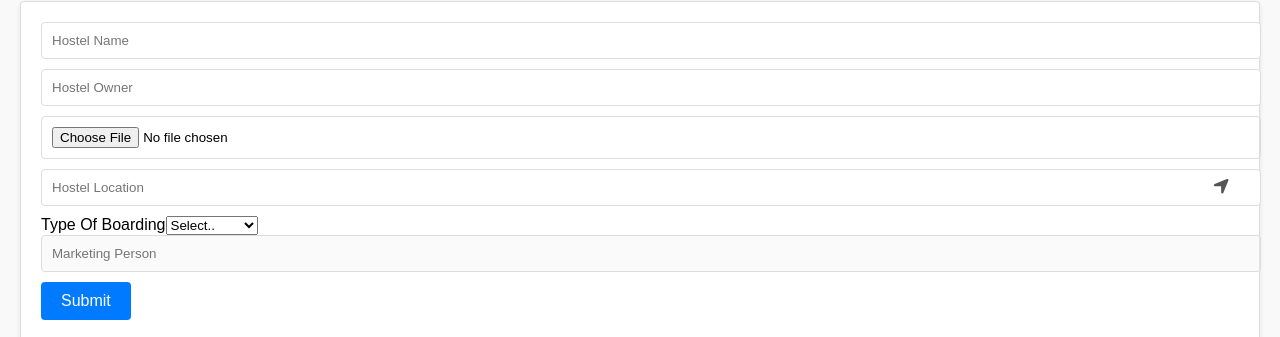
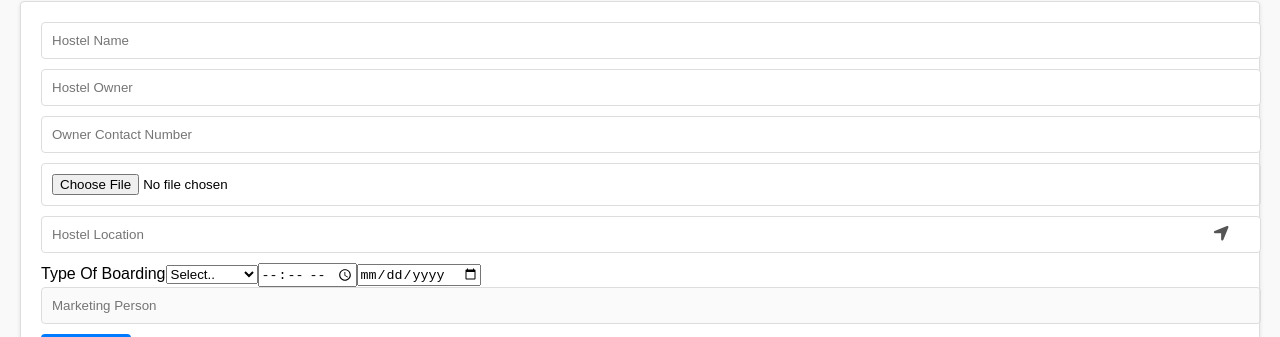
Before and after one commit to sirigiri-software-solutions/marketing, a React (Create React App) app: page /Dashboardpage in a window 1280 px wide. Both pictures are taken after a click on the button "Add Hostel". Shown: the part 141-478 px from the top of the page. Built offline with nearby package versions, Linux system fonts and the light colour scheme; no server answers; the database is empty.

Commit message:
new changes

```diff
--- a/src/Components/Dashboardpage.css
+++ b/src/Components/Dashboardpage.css
@@ -151,7 +151,8 @@ button:disabled {
 .error-text {
   color: red;
   font-size: 12px;
-  margin-bottom: 10px;
+  margin-bottom: 20px;
+  margin-top: 20px;
 }
 
 .hostel-list {
--- a/src/Components/Dashboardpage.jsx
+++ b/src/Components/Dashboardpage.jsx
@@ -1,4 +1,3 @@
-
 import React, { useState, useEffect } from 'react';
 import { getAuth } from "firebase/auth";
 import { ref, set, push, onValue } from "firebase/database";
@@ -10,9 +9,12 @@ const Dashboardpage = () => {
   const [formData, setFormData] = useState({
     hostelName: '',
     hostelOwner: '',
+    hostelOwnerContact: '',
     hostelImages: null,
     hostelLocation: '',
     boardingType: '',
+    boardingTime: '',
+    boardingDate: '',
     marketingPerson: '', // This will be populated from local storage
   });
 
@@ -70,13 +72,16 @@ const Dashboardpage = () => {
 
   const handleFormSubmit = async (e) => {
     e.preventDefault();
-    const { hostelName, hostelOwner, hostelImages, hostelLocation, boardingType, marketingPerson } = formData;
+    const { hostelName, hostelOwner, hostelOwnerContact, hostelImages, hostelLocation, boardingType, boardingTime, boardingDate, marketingPerson } = formData;
     let formErrors = {};
 
     if (!hostelName) formErrors.hostelName = "Hostel Name is required";
     if (!hostelOwner) formErrors.hostelOwner = "Hostel Owner is required";
+    if (!hostelOwnerContact) formErrors.hostelOwnerContact = "Contact Number is required";
     if (!hostelLocation) formErrors.hostelLocation = "Hostel Location is required";
     if (!boardingType) formErrors.boardingType = "Boarding Type is required";
+    if (!boardingTime) formErrors.boardingTime = "Boarding Time is required";
+    if (!boardingDate) formErrors.boardingDate = "Boarding Date is required";
     if (!marketingPerson) formErrors.marketingPerson = "Marketing Person is required";
 
     if (Object.keys(formErrors).length > 0) {
@@ -90,18 +95,24 @@ const Dashboardpage = () => {
       await set(newHostelRef, {
         hostelName,
         hostelOwner,
+        hostelOwnerContact,
         hostelImages, // Storing Base64 image string
         hostelLocation,
         boardingType,
+        boardingTime,
+        boardingDate,
         marketingPerson,
         userEmail,
       });
       setFormData({
         hostelName: '',
         hostelOwner: '',
+        hostelOwnerContact: '',
         hostelImages: null,
         hostelLocation: '',
         boardingType: '',
+        boardingTime: '',
+        boardingDate: '',
         marketingPerson: userFirstName,
       });
       fetchHostelData(); // Refresh hostel data
@@ -184,6 +195,15 @@ const Dashboardpage = () => {
           {errors.hostelOwner && <div className="error-text">{errors.hostelOwner}</div>}
 
           <input
+            type="text"
+            placeholder="Owner Contact Number"
+            name="hostelOwnerContact"
+            value={formData.hostelOwnerContact}
+            onChange={handleInputChange}
+          />
+          {errors.hostelOwnerContact && <div className="error-text">{errors.hostelOwnerContact}</div>}
+
+          <input
             type="file"
             name="hostelImages"
             onChange={handleImageChange}
@@ -216,6 +236,22 @@ const Dashboardpage = () => {
           {errors.boardingType && <div className="error-text">{errors.boardingType}</div>}
 
           <input
+            type="time"
+            name="boardingTime"
+            value={formData.boardingTime}
+            onChange={handleInputChange}
+          />
+          {errors.boardingTime && <div className="error-text">{errors.boardingTime}</div>}
+
+          <input
+            type="date"
+            name="boardingDate"
+            value={formData.boardingDate}
+            onChange={handleInputChange}
+          />
+          {errors.boardingDate && <div className="error-text">{errors.boardingDate}</div>}
+
+          <input
             type="text"
             placeholder="Marketing Person"
             name="marketingPerson"
@@ -237,8 +273,11 @@ const Dashboardpage = () => {
           <div key={index} className="hostel-item">
             <h2>{hostel.hostelName}</h2>
             <p>Owner: {hostel.hostelOwner}</p>
+            <p>Contact: {hostel.hostelOwnerContact}</p>
             <p>Location: {hostel.hostelLocation}</p>
             <p>Boarding Type: {hostel.boardingType}</p>
+            <p>Boarding Time: {hostel.boardingTime}</p>
+            <p>Boarding Date: {hostel.boardingDate}</p>
             <p>Marketing Person: {hostel.marketingPerson}</p>
             {hostel.hostelImages && <img src={hostel.hostelImages} alt={hostel.hostelName} className="hostel-image" />}
           </div>
```
